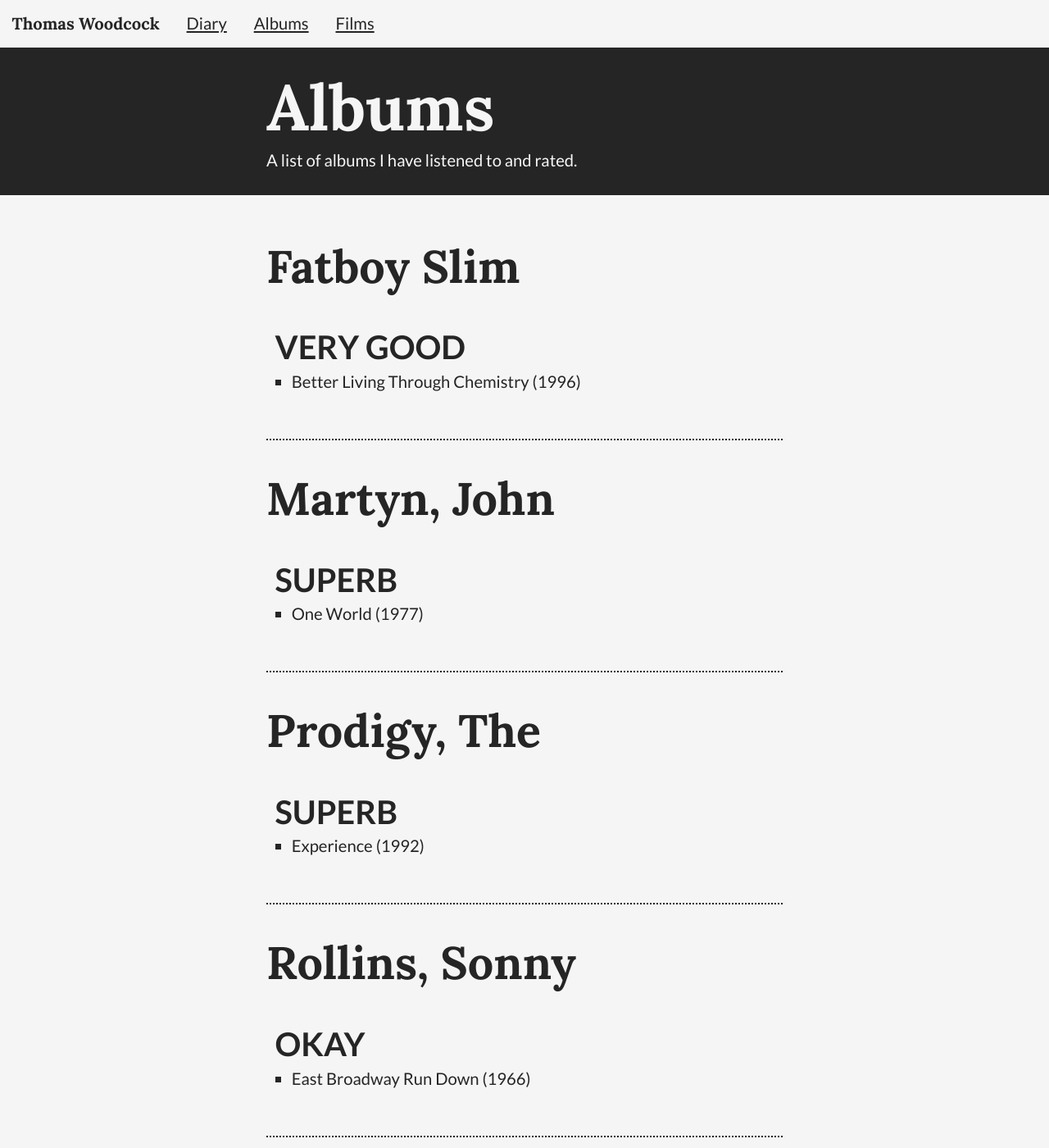
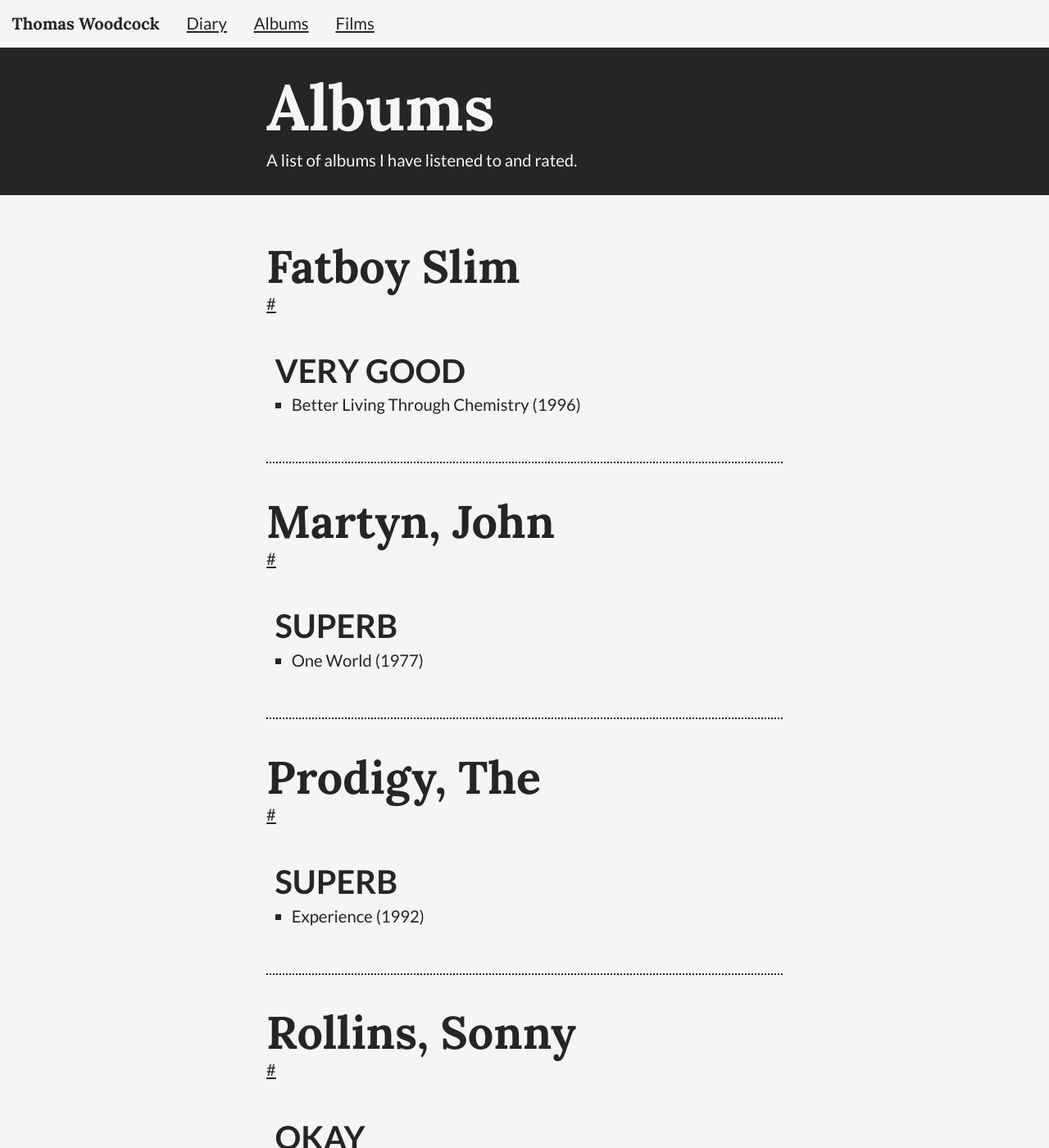
Before and after one commit to thomaswoodcock/thomaswoodcock.github.io, a Jekyll site: the page built from albums/index.html, in a window 1280 px wide and 1400 px high. Shown: the whole window at 82% size. Built offline with Jekyll 4.4.1, drawn with Linux system fonts in a browser that asks for light colours.

Commit message:
Test slug ID

```diff
--- a/_includes/library.html
+++ b/_includes/library.html
@@ -5,10 +5,11 @@
 <article class="content">
   {% assign people = peopledata | sort_natural: "name" %}
   <ul>
-    {% for person in people %}
+    {% for person in people %} {% assign slug = person.name | slugify %}
     <li class="content-section">
       <article>
-        <h2>{{ person.name }}</h2>
+        <h2 id="{{ slug }}">{{ person.name }}</h2>
+        <a href="#{{slug}}">#</a>
         <ul>
           {% assign grouped_works = workdata | where_exp: "work", "work.person
           contains person.id" | group_by: "rating" | sort: "name" | reverse %}{%
```
